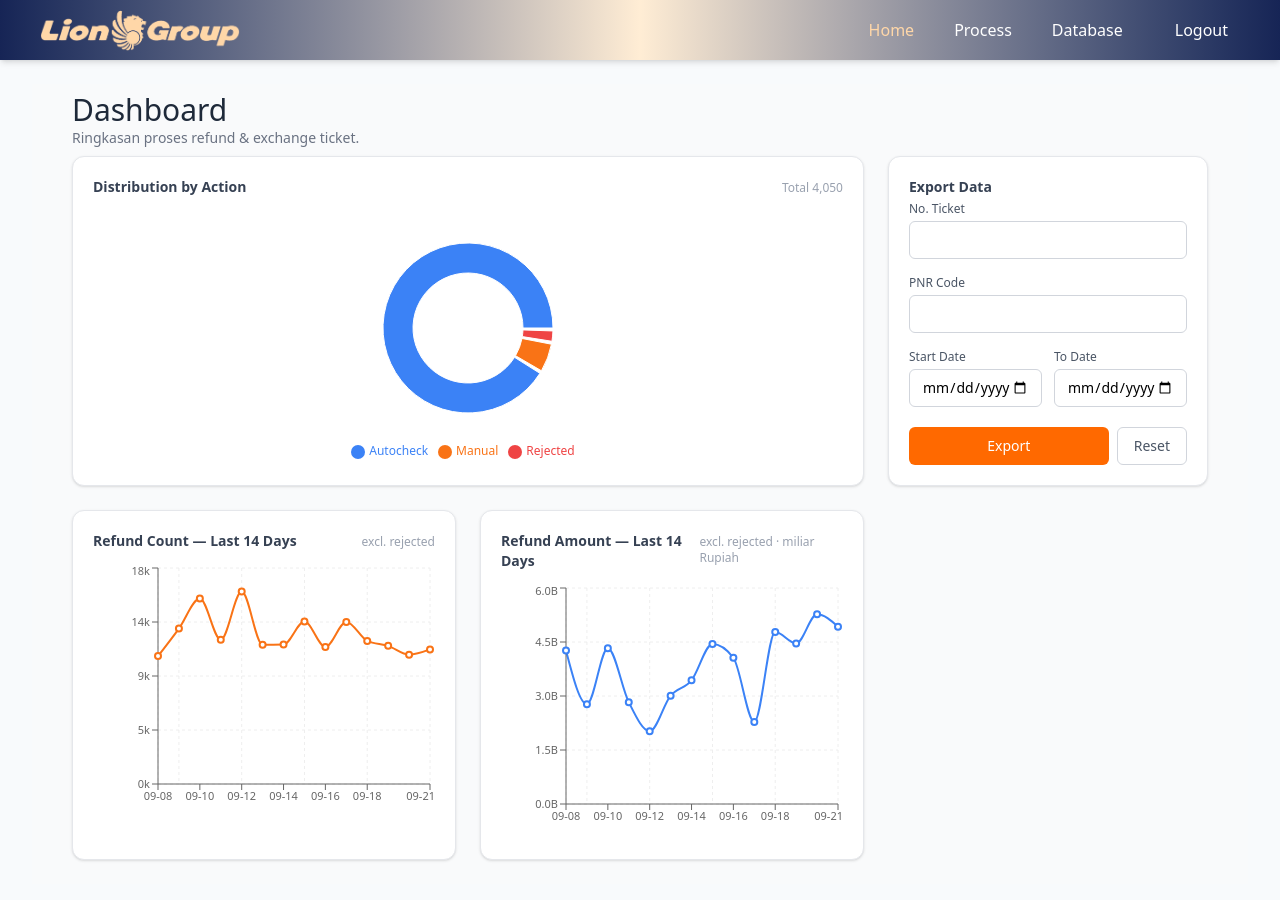
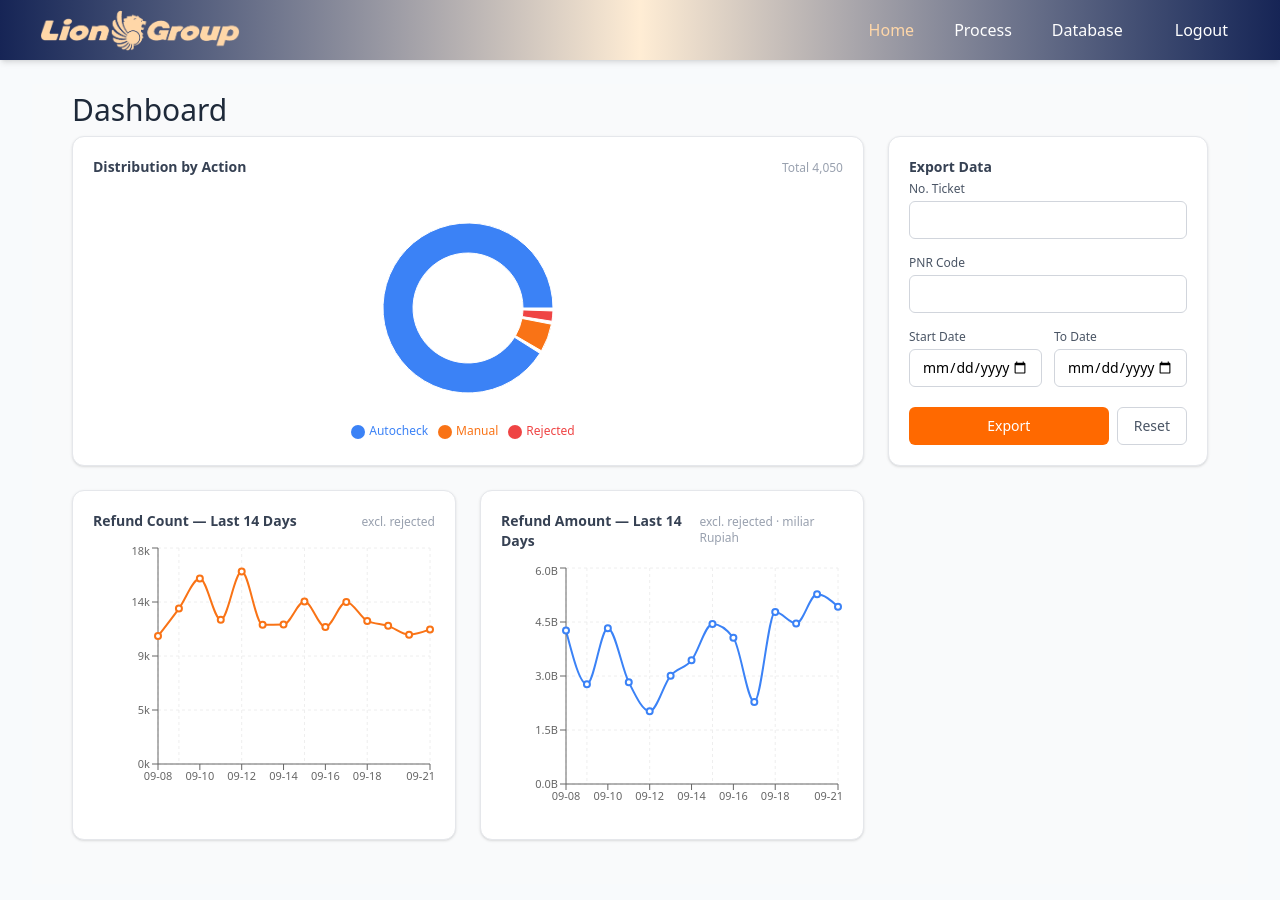
Before and after one commit to chunliee/refunydffnefrd, a Next.js app: page / in a window 1280 px wide. Shown: the top 900 px of the page. Built offline with nearby package versions, Linux system fonts and the light colour scheme.

Commit message:
update lien for goyslop ai frontsite

```diff
--- a/app/page.tsx
+++ b/app/page.tsx
@@ -10,9 +10,9 @@
       {/* Header */}
       <div className="mb-2">
         <h1 className="font-header text-3xl text-gray-800">Dashboard</h1>
-        <p className="text-sm text-gray-500">
+        {/* <p className="text-sm text-gray-500">
           Ringkasan proses refund &amp; exchange ticket.
-        </p>
+        </p> */}
       </div>
 
       {/* Layout: kiri chart, kanan export */}
```
